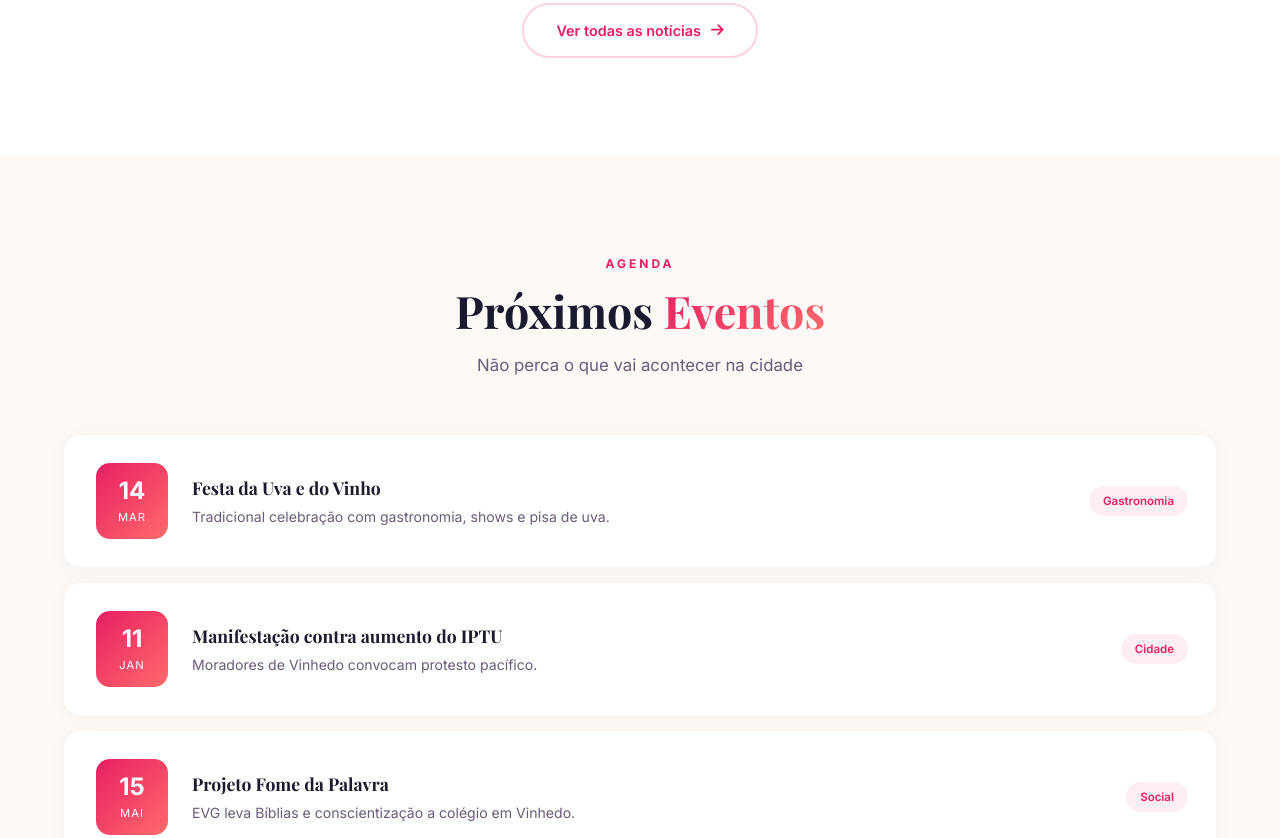
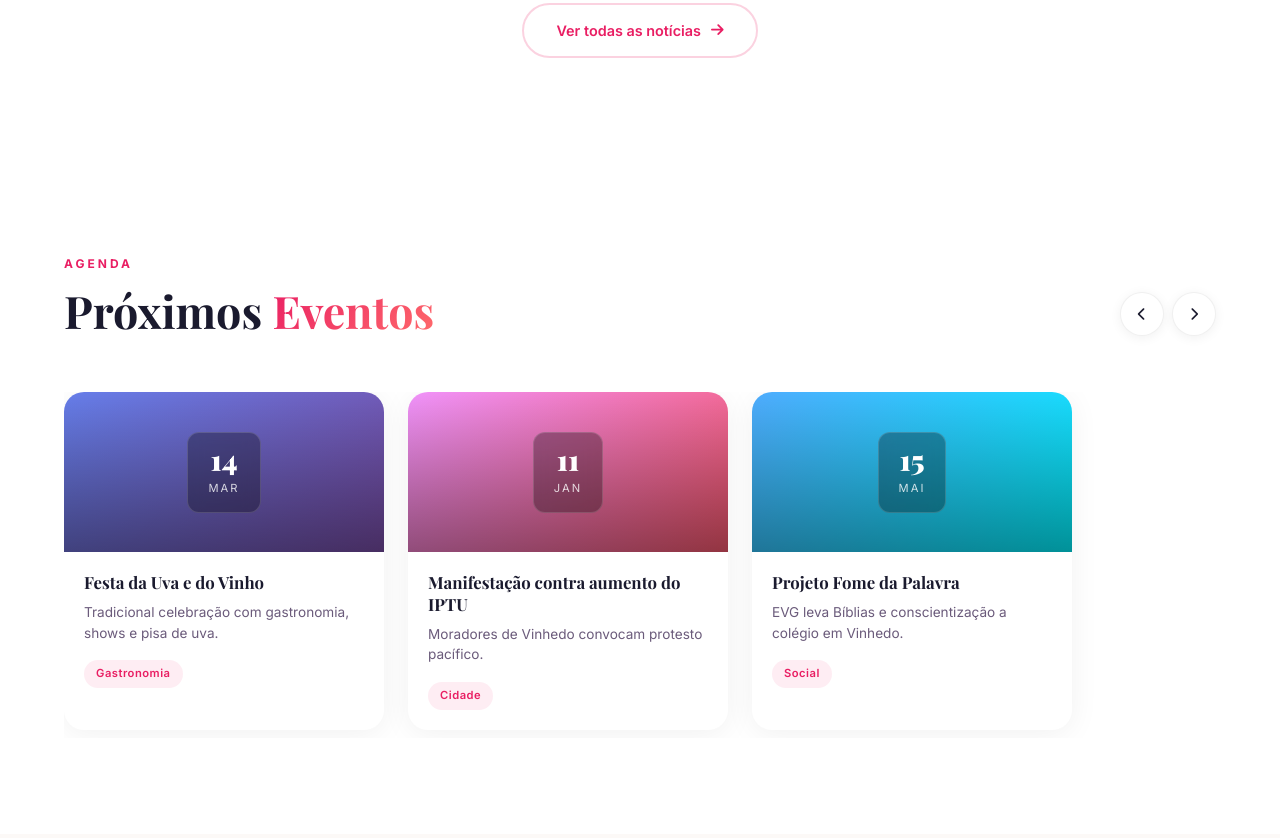
Before and after one commit to ZeRoselli/ilovevinhedo, a website: page index.html in a window 1280 px wide. Shown: the part 3603-4441 px from the top of the page. Drawn offline with nearby package versions, Linux system fonts and the light colour scheme.

Commit message:
eventos em carrossel estilo Netflix [skip ci]

```diff
--- a/css/style.css
+++ b/css/style.css
@@ -13,6 +13,8 @@ a { text-decoration: none; color: inherit; }
 .section { padding: 96px 0; }
 .section--alt { background: #fff; }
 .section__header { text-align: center; margin-bottom: 56px; }
+.section__header--row { display: flex; justify-content: space-between; align-items: flex-end; text-align: left; }
+.section__header--row .section__title { margin-bottom: 0; }
 .section__tag {
   display: inline-block; font-size: .75rem; font-weight: 700;
   text-transform: uppercase; letter-spacing: 3px;
@@ -217,29 +219,64 @@ a { text-decoration: none; color: inherit; }
 .news-card--featured .news-card__title { font-size: 1.3rem; }
 .news-card__desc { font-size: .88rem; color: #6b5b7b; line-height: 1.6; }
 
-.events { display: flex; flex-direction: column; gap: 16px; }
-.event {
-  display: flex; align-items: center; gap: 24px;
-  background: #fff; padding: 28px; border-radius: 16px;
-  box-shadow: 0 2px 20px rgba(0,0,0,.04);
-  transition: all .3s;
-  border-left: 4px solid transparent;
+.carousel { position: relative; overflow: hidden; }
+.carousel__track {
+  display: flex; gap: 24px; overflow-x: auto; scroll-snap-type: x mandatory;
+  scroll-behavior: smooth; -webkit-overflow-scrolling: touch;
+  padding-bottom: 8px;
 }
-.event:hover { transform: translateX(6px); box-shadow: 0 8px 30px rgba(0,0,0,.08); border-left-color: #e91e63; }
-.event__date {
-  text-align: center; min-width: 72px; padding: 14px 12px;
-  background: linear-gradient(135deg, #e91e63, #ff6b6b);
-  color: #fff; border-radius: 14px; line-height: 1.2;
+.carousel__track { -ms-overflow-style: none; scrollbar-width: none; }
+.carousel__track::-webkit-scrollbar { display: none; }
+.carousel__track::-webkit-scrollbar-track { background: rgba(0,0,0,.05); border-radius: 4px; }
+.carousel__track::-webkit-scrollbar-thumb { background: rgba(233,30,99,.3); border-radius: 4px; }
+
+.carousel__nav { display: flex; gap: 8px; }
+.carousel__btn {
+  width: 44px; height: 44px; border-radius: 50%;
+  background: #fff; border: 1px solid rgba(0,0,0,.06);
+  display: flex; align-items: center; justify-content: center;
+  cursor: pointer; transition: all .3s; color: #1a1a2e;
+  box-shadow: 0 2px 12px rgba(0,0,0,.06);
 }
-.event__date-day { font-size: 1.5rem; font-weight: 700; display: block; }
-.event__date-month { font-size: .7rem; text-transform: uppercase; letter-spacing: 1px; }
-.event__info { flex: 1; }
-.event__title { font-size: 1.1rem; margin-bottom: 4px; color: #1a1a2e; }
-.event__desc { font-size: .88rem; color: #6b5b7b; }
-.event__tag {
-  font-size: .72rem; font-weight: 600; padding: 6px 14px;
+.carousel__btn:hover { background: #e91e63; color: #fff; border-color: #e91e63; transform: scale(1.05); }
+
+.event-card {
+  min-width: 320px; max-width: 320px; scroll-snap-align: start;
+  background: #fff; border-radius: 20px; overflow: hidden;
+  box-shadow: 0 4px 30px rgba(0,0,0,.06);
+  transition: all .4s cubic-bezier(.4, 0, .2, 1);
+  flex-shrink: 0;
+}
+.event-card:hover { transform: translateY(-6px) scale(1.02); box-shadow: 0 12px 40px rgba(0,0,0,.1); }
+.event-card__image {
+  height: 160px; display: flex; align-items: center;
+  justify-content: center; position: relative; overflow: hidden;
+}
+.event-card__image-bg {
+  position: absolute; inset: 0;
+  background-size: cover; background-position: center;
+  transition: transform .6s;
+}
+.event-card:hover .event-card__image-bg { transform: scale(1.08); }
+.event-card__image-overlay {
+  position: absolute; inset: 0;
+  background: linear-gradient(0deg, rgba(0,0,0,.4), transparent);
+}
+.event-card__date {
+  position: relative; z-index: 1; text-align: center;
+  background: rgba(0,0,0,.3); backdrop-filter: blur(8px);
+  padding: 12px 20px; border-radius: 12px; color: #fff;
+  border: 1px solid rgba(255,255,255,.15);
+}
+.event-card__date-day { font-size: 1.8rem; font-weight: 800; display: block; line-height: 1; font-family: 'Playfair Display', serif; }
+.event-card__date-month { font-size: .7rem; text-transform: uppercase; letter-spacing: 2px; opacity: .8; }
+.event-card__body { padding: 20px; }
+.event-card__title { font-size: 1.05rem; margin-bottom: 8px; color: #1a1a2e; line-height: 1.3; }
+.event-card__desc { font-size: .85rem; color: #6b5b7b; line-height: 1.5; margin-bottom: 16px; }
+.event-card__tag {
+  display: inline-block; font-size: .7rem; font-weight: 600; padding: 5px 12px;
   border-radius: 50px; background: rgba(233,30,99,.08);
-  color: #e91e63; white-space: nowrap;
+  color: #e91e63; letter-spacing: .5px;
 }
 
 .testimonial {
@@ -352,9 +389,12 @@ a { text-decoration: none; color: inherit; }
   .news-card--featured .news-card__image { height: 200px; }
   .guia-grid { grid-template-columns: repeat(2, 1fr); }
   .footer__grid { grid-template-columns: 1fr; gap: 32px; }
-  .event { flex-wrap: wrap; }
   .testimonial blockquote { font-size: 1.2rem; }
   .footer__bottom { flex-direction: column; gap: 8px; text-align: center; }
+  .event-card { min-width: 280px; max-width: 280px; }
+  .section__header--row { flex-direction: column; gap: 16px; align-items: flex-start; }
+  .carousel__track { overflow-x: auto; -webkit-overflow-scrolling: touch; padding-bottom: 16px; }
+  .carousel__track::-webkit-scrollbar { display: block; height: 4px; }
 }
 @media (max-width: 480px) {
   .hero__title-line { font-size: 2.2rem; }
--- a/index.html
+++ b/index.html
@@ -152,14 +152,25 @@
     </div>
   </section>
 
-  <section class="section" id="eventos">
+  <section class="section section--alt" id="eventos">
     <div class="container">
-      <div class="section__header">
-        <span class="section__tag">Agenda</span>
-        <h2 class="section__title">Próximos <span class="text-gradient">Eventos</span></h2>
-        <p class="section__subtitle">Não perca o que vai acontecer na cidade</p>
+      <div class="section__header section__header--row">
+        <div>
+          <span class="section__tag">Agenda</span>
+          <h2 class="section__title">Próximos <span class="text-gradient">Eventos</span></h2>
+        </div>
+        <div class="carousel__nav">
+          <button class="carousel__btn carousel__btn--prev" aria-label="Anterior">
+            <i class="fas fa-chevron-left"></i>
+          </button>
+          <button class="carousel__btn carousel__btn--next" aria-label="Próximo">
+            <i class="fas fa-chevron-right"></i>
+          </button>
+        </div>
       </div>
-      <div class="events" id="events"></div>
+      <div class="carousel" id="eventsCarousel">
+        <div class="carousel__track" id="eventsTrack"></div>
+      </div>
     </div>
   </section>
 
--- a/js/main.js
+++ b/js/main.js
@@ -25,22 +25,40 @@ document.addEventListener("DOMContentLoaded", () => {
     newsGrid.appendChild(el);
   });
 
-  const eventsContainer = document.getElementById("events");
-  eventos.forEach(e => {
+  const eventsTrack = document.getElementById("eventsTrack");
+  const coresEventos = [
+    "linear-gradient(135deg, #667eea, #764ba2)",
+    "linear-gradient(135deg, #f093fb, #f5576c)",
+    "linear-gradient(135deg, #4facfe, #00f2fe)",
+    "linear-gradient(135deg, #43e97b, #38f9d7)",
+    "linear-gradient(135deg, #fa709a, #fee140)"
+  ];
+  eventos.forEach((e, i) => {
     const el = document.createElement("div");
-    el.className = "event";
+    el.className = "event-card";
     el.innerHTML = `
-      <div class="event__date">
-        <span class="event__date-day">${e.dia}</span>
-        <span class="event__date-month">${e.mes}</span>
+      <div class="event-card__image">
+        <div class="event-card__image-bg" style="background:${coresEventos[i % coresEventos.length]}"></div>
+        <div class="event-card__image-overlay"></div>
+        <div class="event-card__date">
+          <span class="event-card__date-day">${e.dia}</span>
+          <span class="event-card__date-month">${e.mes}</span>
+        </div>
       </div>
-      <div class="event__info">
-        <h3 class="event__title">${e.titulo}</h3>
-        <p class="event__desc">${e.descricao}</p>
+      <div class="event-card__body">
+        <h3 class="event-card__title">${e.titulo}</h3>
+        <p class="event-card__desc">${e.descricao}</p>
+        <span class="event-card__tag">${e.tag}</span>
       </div>
-      <span class="event__tag">${e.tag}</span>
     `;
-    eventsContainer.appendChild(el);
+    eventsTrack.appendChild(el);
+  });
+
+  document.querySelector('.carousel__btn--next').addEventListener('click', () => {
+    eventsTrack.scrollBy({ left: 344, behavior: 'smooth' });
+  });
+  document.querySelector('.carousel__btn--prev').addEventListener('click', () => {
+    eventsTrack.scrollBy({ left: -344, behavior: 'smooth' });
   });
 
   const observer = new IntersectionObserver(entries => {
@@ -52,7 +70,7 @@ document.addEventListener("DOMContentLoaded", () => {
       }
     });
   }, { threshold: 0.1 });
-  document.querySelectorAll(".news-card, .event, .guia-card, .stat").forEach(el => {
+  document.querySelectorAll(".news-card, .event-card, .guia-card, .stat").forEach(el => {
     el.style.opacity = "0";
     el.style.transform = "translateY(30px)";
     el.style.transition = "opacity .6s ease, transform .6s ease";
```
